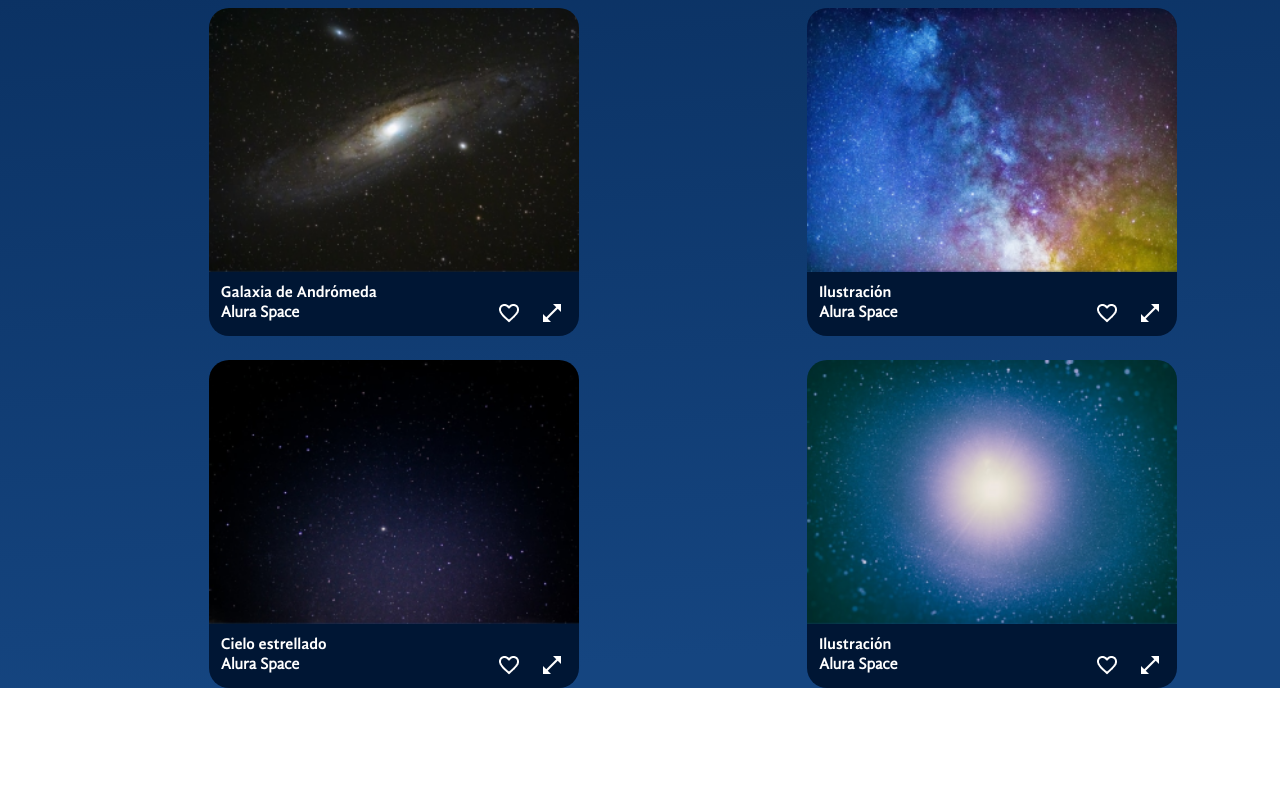
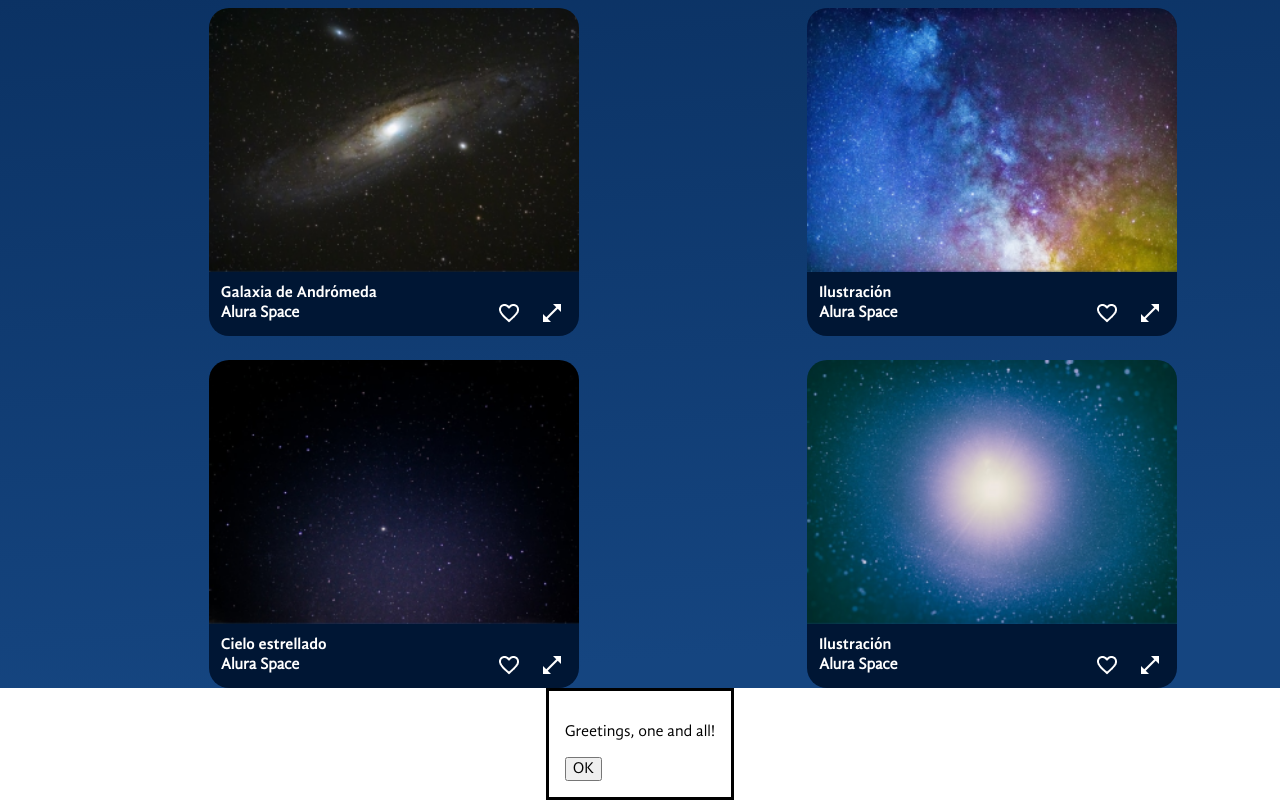
Before and after one commit to Mariq12/space-app-vite, a React (Vite) app: page / in a window 1280 px wide. Shown: the part 1765-2565 px from the top of the page. Before the commit the page ends 2453 px from the top, so only its background shows below. Built offline with nearby package versions, Linux system fonts and the light colour scheme.

Commit message:
Crear componente ModalZool y actualización de info del Readme

```diff
--- a/src/App.jsx
+++ b/src/App.jsx
@@ -7,6 +7,7 @@
 import Gallery from "./components/gallery/Gallery"
 import photos from "./photos.json"
 import { useState } from "react"
+import ModalZoom from "./components/modalZom/ModalZoom"
 
 const FondoGradiente = styled.div`
 background: linear-gradient(175deg, #041833 4.16%, #04244F 48%, #154580 96.76%);
@@ -45,6 +46,7 @@
             </GalleryContent>
           </MainContainer>
         </AppContainer>
+        <ModalZoom />
       </FondoGradiente>
     </>
   )
--- /dev/null
+++ b/src/components/modalZom/ModalZoom.jsx
@@ -0,0 +1,14 @@
+
+
+const ModalZoom = () => {
+    return (
+        <dialog open>
+            <p>Greetings, one and all!</p>
+            <form method="dialog">
+                <button>OK</button>
+            </form>
+        </dialog>
+    )
+}
+
+export default ModalZoom
```
Also changed, not shown: 1 other file (tests, documents, lock files or other folders).
